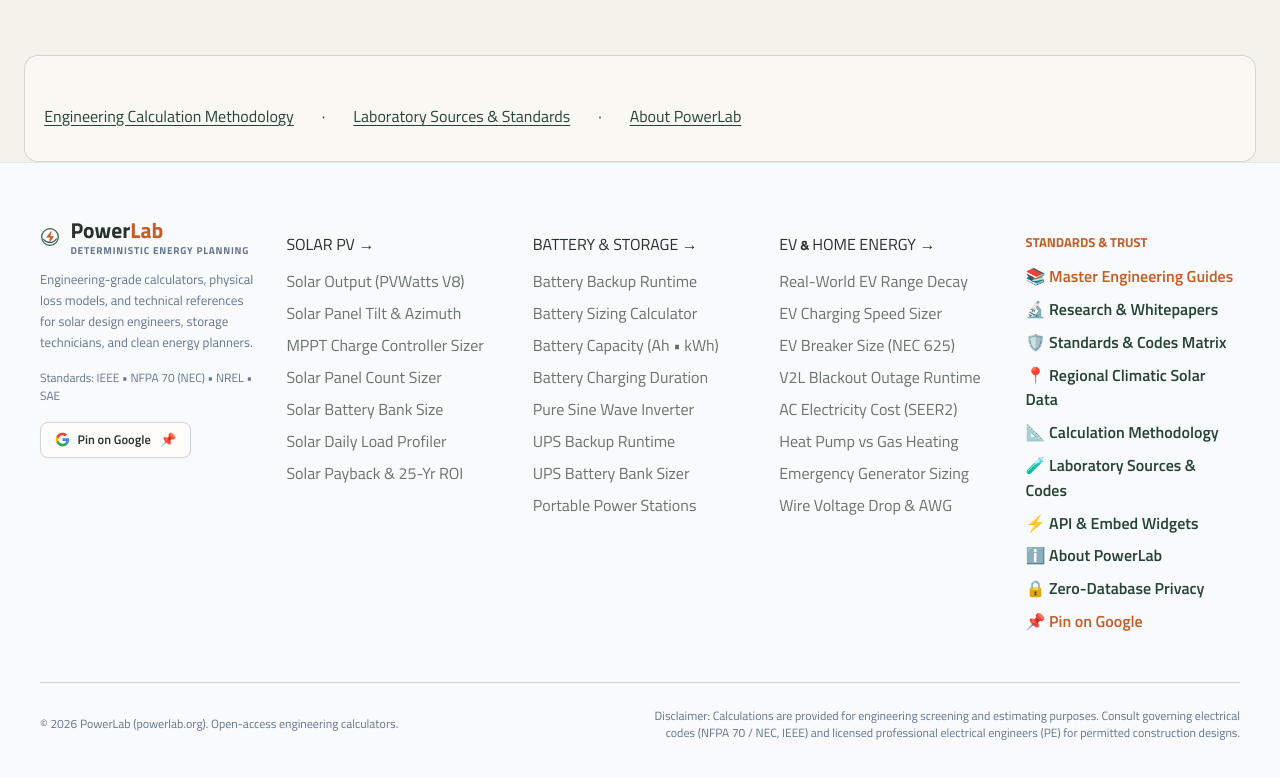
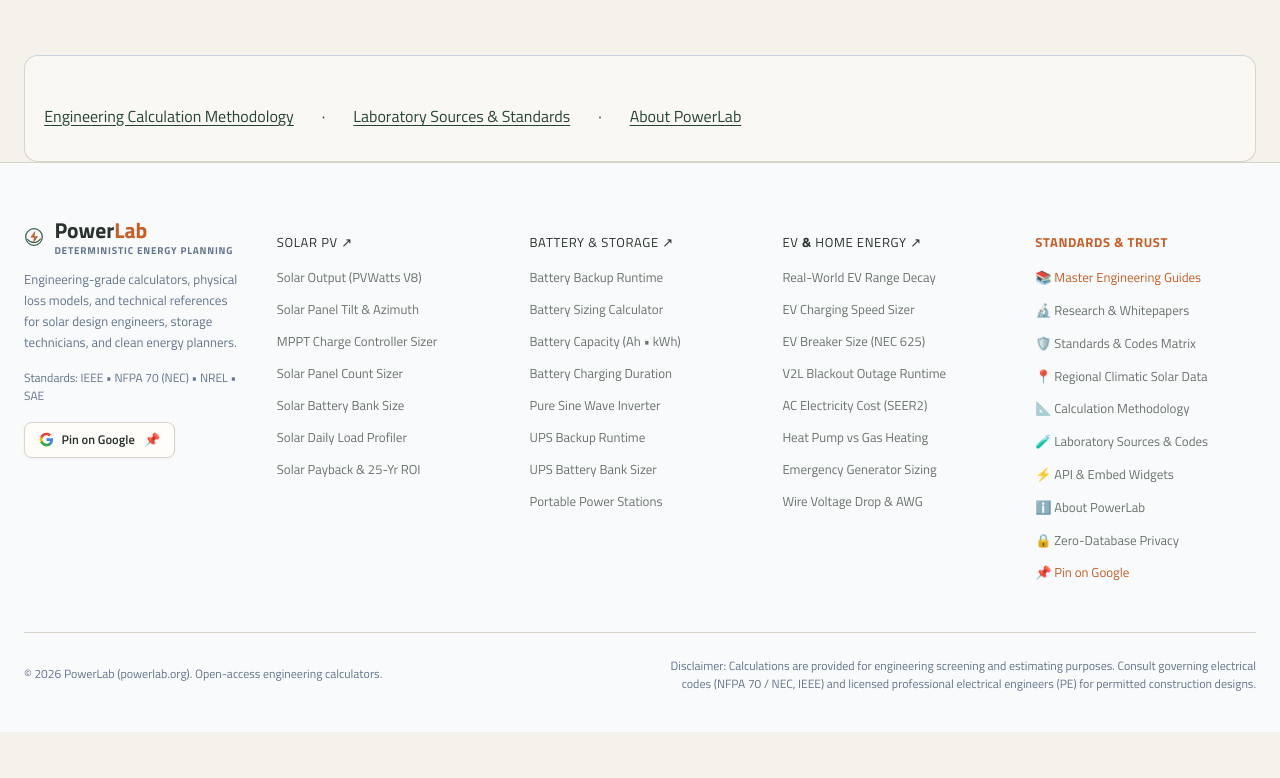
Before and after one commit to miadsaadidi/powerlab, a Next.js app: page / in a window 1280 px wide. Shown: the part 5380-6158 px from the top of the page. After the commit the page ends 6112 px from the top, so only its background shows below. Built offline with nearby package versions, Linux system fonts and the light colour scheme; no server answers.

Commit message:
fix(footer): apply exact HVACLab full-width container and typography CSS

```diff
--- a/src/app/globals.css
+++ b/src/app/globals.css
@@ -25,7 +25,7 @@ button, input, select, textarea, a, summary, [role="button"] {
 a { color:var(--brand-strong); font-size:1rem; font-weight:500; text-underline-offset:3px; }
 a:focus-visible, button:focus-visible, input:focus-visible, select:focus-visible, summary:focus-visible { outline:3px solid var(--focus); outline-offset:3px; }
 .skip-link { position:absolute; left:1rem; top:-4rem; z-index:10; background:#fff; padding:.5rem .75rem; }.skip-link:focus { top:1rem; }
-.site-header, .site-footer, main { width:calc(100% - 3rem); margin-inline:auto; }
+.site-header, main { width:calc(100% - 3rem); margin-inline:auto; }
 .site-header { position:sticky; top:0; z-index:40; width:100%; margin-inline:0; min-height:4.25rem; display:flex; align-items:center; justify-content:space-between; gap:1.25rem; padding:.5rem clamp(1rem, 3vw, 2rem); border-bottom:1px solid var(--line); background:rgb(255 253 249 / .88); backdrop-filter:blur(16px); -webkit-backdrop-filter:blur(16px); box-shadow:0 4px 20px rgb(63 54 39 / .05); }
 .brand { display:inline-flex; align-items:center; gap:.5rem; color:var(--ink); font-weight:800; text-decoration:none; font-size:1.15rem; letter-spacing:-.015em; white-space:nowrap; flex-shrink:0; }
 .brand:hover { text-decoration:none; color:var(--brand-strong); }
@@ -1297,3 +1297,99 @@ body.embed-mode {
   margin-top: 0.5rem !important;
   padding: 0.85rem !important;
 }
+
+/* ==========================================================================
+   Site Footer (Exact HVACLab Architecture & Aesthetics)
+   ========================================================================== */
+.site-footer {
+  width: 100% !important;
+  margin-inline: 0 !important;
+  border-top: 1px solid var(--line, #e2e8f0);
+  background: var(--bg-secondary, #f8fafc);
+  padding: 3.5rem 0 2.5rem;
+  margin-top: auto;
+}
+
+[data-theme="dark"] .site-footer {
+  background: #0b0f19 !important;
+  border-top-color: #1e293b !important;
+}
+
+.site-footer .site-container {
+  width: 100%;
+  max-width: 1380px;
+  margin: 0 auto;
+  padding: 0 1.5rem;
+}
+
+.site-footer a {
+  color: var(--muted, #64748b);
+  font-size: 0.8125rem !important;
+  font-weight: 500 !important;
+  text-decoration: none !important;
+  transition: color 140ms ease;
+}
+
+.site-footer a:hover {
+  color: var(--accent, #c65d24) !important;
+  text-decoration: none !important;
+}
+
+.site-footer ul {
+  list-style: none;
+  padding: 0;
+  margin: 0;
+  display: flex;
+  flex-direction: column;
+  gap: 0.45rem;
+}
+
+.site-footer .footer-column-title {
+  font-size: 0.8125rem;
+  font-weight: 700;
+  text-transform: uppercase;
+  letter-spacing: 0.05em;
+  color: var(--ink, #0f172a);
+  margin-bottom: 0.75rem;
+}
+
+[data-theme="dark"] .site-footer .footer-column-title {
+  color: #f8fafc !important;
+}
+
+[data-theme="dark"] .site-footer a {
+  color: #94a3b8 !important;
+}
+
+[data-theme="dark"] .site-footer a:hover {
+  color: #38bdf8 !important;
+}
+
+.site-footer .google-pin-button {
+  display: inline-flex;
+  align-items: center;
+  gap: 0.5rem;
+  padding: 0.45rem 0.85rem;
+  border-radius: 0.5rem;
+  font-size: 0.78125rem !important;
+  font-weight: 600 !important;
+  color: var(--ink, #0f172a) !important;
+  background: var(--surface, #ffffff);
+  border: 1px solid var(--line, #cbd5e1);
+  text-decoration: none !important;
+  box-shadow: 0 1px 3px rgba(0, 0, 0, 0.05);
+  transition: all 0.15s ease;
+}
+
+.site-footer .google-pin-button:hover {
+  border-color: var(--accent, #c65d24) !important;
+  color: var(--accent, #c65d24) !important;
+  transform: translateY(-1px);
+  box-shadow: 0 4px 10px rgba(0, 0, 0, 0.08);
+}
+
+[data-theme="dark"] .site-footer .google-pin-button {
+  background: #1a2234 !important;
+  border-color: #2e3b52 !important;
+  color: #f8fafc !important;
+}
--- a/src/components/site-footer.tsx
+++ b/src/components/site-footer.tsx
@@ -5,17 +5,8 @@ import { EnergyLogo } from "@/components/energy-logo";
 
 export function SiteFooter() {
   return (
-    <footer
-      className="site-footer"
-      style={{
-        borderTop: "1px solid var(--border-color, #e2e8f0)",
-        background: "var(--bg-secondary, #f8fafc)",
-        padding: "3.5rem 0 2.5rem",
-        marginTop: "auto",
-        width: "100%",
-      }}
-    >
-      <div className="site-container" style={{ maxWidth: "1240px", margin: "0 auto", padding: "0 1.25rem" }}>
+    <footer className="site-footer">
+      <div className="site-container">
         <div
           style={{
             display: "grid",
@@ -70,21 +61,6 @@ export function SiteFooter() {
               className="google-pin-button"
               title="Pin PowerLab on Google Preferences"
               aria-label="Pin PowerLab to your Google Preferences (opens in a new tab)"
-              style={{
-                display: "inline-flex",
-                alignItems: "center",
-                gap: "0.5rem",
-                padding: "0.45rem 0.85rem",
-                borderRadius: "0.5rem",
-                fontSize: "0.78125rem",
-                fontWeight: 600,
-                color: "var(--ink, #0f172a)",
-                background: "var(--surface, #ffffff)",
-                border: "1px solid var(--border-color, #cbd5e1)",
-                textDecoration: "none",
-                boxShadow: "0 1px 3px rgba(0,0,0,0.03)",
-                transition: "all 0.15s ease",
-              }}
             >
               <svg width="15" height="15" viewBox="0 0 24 24" aria-hidden="true" style={{ flexShrink: 0 }}>
                 <path fill="#4285F4" d="M22.56 12.25c0-.78-.07-1.53-.2-2.25H12v4.26h5.92c-.26 1.37-1.04 2.53-2.21 3.31v2.77h3.57c2.08-1.92 3.28-4.74 3.28-8.09z" />
@@ -99,106 +75,106 @@ export function SiteFooter() {
 
           {/* PILLAR 1: SOLAR PV */}
           <div>
-            <p style={{ fontSize: "0.8125rem", fontWeight: 700, textTransform: "uppercase", color: "var(--ink, #0f172a)", marginBottom: "0.75rem" }}>
+            <p className="footer-column-title">
               <Link href="/solar" style={{ color: "inherit", textDecoration: "none" }}>
-                Solar PV →
+                Solar PV ↗
               </Link>
             </p>
-            <ul style={{ listStyle: "none", padding: 0, margin: 0, display: "flex", flexDirection: "column", gap: "0.45rem", fontSize: "0.8125rem" }}>
-              <li><Link href="/solar/solar-panel-output-calculator" style={{ color: "inherit", textDecoration: "none" }}>Solar Output (PVWatts V8)</Link></li>
-              <li><Link href="/solar/solar-panel-tilt-calculator" style={{ color: "inherit", textDecoration: "none" }}>Solar Panel Tilt &amp; Azimuth</Link></li>
-              <li><Link href="/solar/solar-charge-controller-calculator" style={{ color: "inherit", textDecoration: "none" }}>MPPT Charge Controller Sizer</Link></li>
-              <li><Link href="/solar/solar-panel-size-calculator" style={{ color: "inherit", textDecoration: "none" }}>Solar Panel Count Sizer</Link></li>
-              <li><Link href="/solar/solar-battery-bank-size-calculator" style={{ color: "inherit", textDecoration: "none" }}>Solar Battery Bank Size</Link></li>
-              <li><Link href="/solar/solar-load-calculator" style={{ color: "inherit", textDecoration: "none" }}>Solar Daily Load Profiler</Link></li>
-              <li><Link href="/solar/solar-payback-calculator" style={{ color: "inherit", textDecoration: "none" }}>Solar Payback &amp; 25-Yr ROI</Link></li>
+            <ul>
+              <li><Link href="/solar/solar-panel-output-calculator">Solar Output (PVWatts V8)</Link></li>
+              <li><Link href="/solar/solar-panel-tilt-calculator">Solar Panel Tilt &amp; Azimuth</Link></li>
+              <li><Link href="/solar/solar-charge-controller-calculator">MPPT Charge Controller Sizer</Link></li>
+              <li><Link href="/solar/solar-panel-size-calculator">Solar Panel Count Sizer</Link></li>
+              <li><Link href="/solar/solar-battery-bank-size-calculator">Solar Battery Bank Size</Link></li>
+              <li><Link href="/solar/solar-load-calculator">Solar Daily Load Profiler</Link></li>
+              <li><Link href="/solar/solar-payback-calculator">Solar Payback &amp; 25-Yr ROI</Link></li>
             </ul>
           </div>
 
           {/* PILLAR 2: BATTERY & STORAGE */}
           <div>
-            <p style={{ fontSize: "0.8125rem", fontWeight: 700, textTransform: "uppercase", color: "var(--ink, #0f172a)", marginBottom: "0.75rem" }}>
+            <p className="footer-column-title">
               <Link href="/battery" style={{ color: "inherit", textDecoration: "none" }}>
-                Battery &amp; Storage →
+                Battery &amp; Storage ↗
               </Link>
             </p>
-            <ul style={{ listStyle: "none", padding: 0, margin: 0, display: "flex", flexDirection: "column", gap: "0.45rem", fontSize: "0.8125rem" }}>
-              <li><Link href="/battery/battery-runtime-calculator" style={{ color: "inherit", textDecoration: "none" }}>Battery Backup Runtime</Link></li>
-              <li><Link href="/battery/battery-size-calculator" style={{ color: "inherit", textDecoration: "none" }}>Battery Sizing Calculator</Link></li>
-              <li><Link href="/battery/battery-capacity-calculator" style={{ color: "inherit", textDecoration: "none" }}>Battery Capacity (Ah &bull; kWh)</Link></li>
-              <li><Link href="/battery/battery-charging-time-calculator" style={{ color: "inherit", textDecoration: "none" }}>Battery Charging Duration</Link></li>
-              <li><Link href="/battery/inverter-size-calculator" style={{ color: "inherit", textDecoration: "none" }}>Pure Sine Wave Inverter</Link></li>
-              <li><Link href="/battery/ups-runtime-calculator" style={{ color: "inherit", textDecoration: "none" }}>UPS Backup Runtime</Link></li>
-              <li><Link href="/battery/ups-battery-size-calculator" style={{ color: "inherit", textDecoration: "none" }}>UPS Battery Bank Sizer</Link></li>
-              <li><Link href="/battery/portable-power-station-calculator" style={{ color: "inherit", textDecoration: "none" }}>Portable Power Stations</Link></li>
+            <ul>
+              <li><Link href="/battery/battery-runtime-calculator">Battery Backup Runtime</Link></li>
+              <li><Link href="/battery/battery-size-calculator">Battery Sizing Calculator</Link></li>
+              <li><Link href="/battery/battery-capacity-calculator">Battery Capacity (Ah &bull; kWh)</Link></li>
+              <li><Link href="/battery/battery-charging-time-calculator">Battery Charging Duration</Link></li>
+              <li><Link href="/battery/inverter-size-calculator">Pure Sine Wave Inverter</Link></li>
+              <li><Link href="/battery/ups-runtime-calculator">UPS Backup Runtime</Link></li>
+              <li><Link href="/battery/ups-battery-size-calculator">UPS Battery Bank Sizer</Link></li>
+              <li><Link href="/battery/portable-power-station-calculator">Portable Power Stations</Link></li>
             </ul>
           </div>
 
           {/* PILLAR 3: EV & HOME ENERGY */}
           <div>
-            <p style={{ fontSize: "0.8125rem", fontWeight: 700, textTransform: "uppercase", color: "var(--ink, #0f172a)", marginBottom: "0.75rem" }}>
-              <Link href="/ev" style={{ color: "inherit", textDecoration: "none" }}>EV</Link> &amp; <Link href="/home-energy" style={{ color: "inherit", textDecoration: "none" }}>Home Energy →</Link>
+            <p className="footer-column-title">
+              <Link href="/ev" style={{ color: "inherit", textDecoration: "none" }}>EV</Link> &amp; <Link href="/home-energy" style={{ color: "inherit", textDecoration: "none" }}>Home Energy ↗</Link>
             </p>
-            <ul style={{ listStyle: "none", padding: 0, margin: 0, display: "flex", flexDirection: "column", gap: "0.45rem", fontSize: "0.8125rem" }}>
-              <li><Link href="/ev/ev-range-calculator" style={{ color: "inherit", textDecoration: "none" }}>Real-World EV Range Decay</Link></li>
-              <li><Link href="/ev/ev-charging-time-calculator" style={{ color: "inherit", textDecoration: "none" }}>EV Charging Speed Sizer</Link></li>
-              <li><Link href="/ev/ev-charger-breaker-size-calculator" style={{ color: "inherit", textDecoration: "none" }}>EV Breaker Size (NEC 625)</Link></li>
-              <li><Link href="/ev/v2l-runtime-calculator" style={{ color: "inherit", textDecoration: "none" }}>V2L Blackout Outage Runtime</Link></li>
-              <li><Link href="/home-energy/air-conditioner-cost-calculator" style={{ color: "inherit", textDecoration: "none" }}>AC Electricity Cost (SEER2)</Link></li>
-              <li><Link href="/home-energy/heat-pump-cost-calculator" style={{ color: "inherit", textDecoration: "none" }}>Heat Pump vs Gas Heating</Link></li>
-              <li><Link href="/home-energy/generator-size-calculator" style={{ color: "inherit", textDecoration: "none" }}>Emergency Generator Sizing</Link></li>
-              <li><Link href="/battery/voltage-drop-calculator" style={{ color: "inherit", textDecoration: "none" }}>Wire Voltage Drop &amp; AWG</Link></li>
+            <ul>
+              <li><Link href="/ev/ev-range-calculator">Real-World EV Range Decay</Link></li>
+              <li><Link href="/ev/ev-charging-time-calculator">EV Charging Speed Sizer</Link></li>
+              <li><Link href="/ev/ev-charger-breaker-size-calculator">EV Breaker Size (NEC 625)</Link></li>
+              <li><Link href="/ev/v2l-runtime-calculator">V2L Blackout Outage Runtime</Link></li>
+              <li><Link href="/home-energy/air-conditioner-cost-calculator">AC Electricity Cost (SEER2)</Link></li>
+              <li><Link href="/home-energy/heat-pump-cost-calculator">Heat Pump vs Gas Heating</Link></li>
+              <li><Link href="/home-energy/generator-size-calculator">Emergency Generator Sizing</Link></li>
+              <li><Link href="/battery/voltage-drop-calculator">Wire Voltage Drop &amp; AWG</Link></li>
             </ul>
           </div>
 
           {/* STANDARDS & AUTHORITY */}
           <div>
-            <p style={{ fontSize: "0.8125rem", fontWeight: 700, textTransform: "uppercase", color: "var(--accent, #c65d24)", marginBottom: "0.75rem" }}>
+            <p className="footer-column-title" style={{ color: "var(--accent, #c65d24)" }}>
               Standards &amp; Trust
             </p>
-            <ul style={{ listStyle: "none", padding: 0, margin: 0, display: "flex", flexDirection: "column", gap: "0.5rem", fontSize: "0.8125rem" }}>
+            <ul style={{ gap: "0.5rem" }}>
               <li>
-                <Link href="/guides" style={{ fontWeight: 600, color: "var(--accent, #c65d24)", textDecoration: "none" }}>
+                <Link href="/guides" style={{ fontWeight: 600, color: "var(--accent, #c65d24)" }}>
                   📚 Master Engineering Guides
                 </Link>
               </li>
               <li>
-                <Link href="/research" style={{ fontWeight: 600, textDecoration: "none" }}>
+                <Link href="/research" style={{ fontWeight: 600 }}>
                   🔬 Research &amp; Whitepapers
                 </Link>
               </li>
               <li>
-                <Link href="/standards" style={{ fontWeight: 600, textDecoration: "none" }}>
+                <Link href="/standards" style={{ fontWeight: 600 }}>
                   🛡️ Standards &amp; Codes Matrix
                 </Link>
               </li>
               <li>
-                <Link href="/solar/regional-climate-data" style={{ fontWeight: 600, textDecoration: "none" }}>
+                <Link href="/solar/regional-climate-data" style={{ fontWeight: 600 }}>
                   📍 Regional Climatic Solar Data
                 </Link>
               </li>
               <li>
-                <Link href="/methodology" style={{ fontWeight: 600, textDecoration: "none" }}>
+                <Link href="/methodology" style={{ fontWeight: 600 }}>
                   📐 Calculation Methodology
                 </Link>
               </li>
               <li>
-                <Link href="/sources" style={{ fontWeight: 600, textDecoration: "none" }}>
+                <Link href="/sources" style={{ fontWeight: 600 }}>
                   🧪 Laboratory Sources &amp; Codes
                 </Link>
               </li>
               <li>
-                <Link href="/developers" style={{ fontWeight: 600, textDecoration: "none" }}>
+                <Link href="/developers" style={{ fontWeight: 600 }}>
                   ⚡ API &amp; Embed Widgets
                 </Link>
               </li>
               <li>
-                <Link href="/about" style={{ fontWeight: 600, textDecoration: "none" }}>
+                <Link href="/about" style={{ fontWeight: 600 }}>
                   ℹ️ About PowerLab
                 </Link>
               </li>
               <li>
-                <Link href="/privacy" style={{ fontWeight: 600, textDecoration: "none" }}>
+                <Link href="/privacy" style={{ fontWeight: 600 }}>
                   🔒 Zero-Database Privacy
                 </Link>
               </li>
@@ -207,7 +183,7 @@ export function SiteFooter() {
                   href="https://www.google.com/preferences/source?q=powerlab.org"
                   target="_blank"
                   rel="noopener noreferrer"
-                  style={{ fontWeight: 600, display: "inline-flex", alignItems: "center", gap: "0.35rem", color: "var(--accent, #c65d24)", textDecoration: "none" }}
+                  style={{ fontWeight: 600, display: "inline-flex", alignItems: "center", gap: "0.35rem", color: "var(--accent, #c65d24)" }}
                   title="Pin PowerLab to your Google preferences to see accurate calculations first"
                 >
                   📌 Pin on Google
@@ -220,7 +196,7 @@ export function SiteFooter() {
         {/* BOTTOM COPYRIGHT & DISCLAIMER */}
         <div
           style={{
-            borderTop: "1px solid var(--border-color, #cbd5e1)",
+            borderTop: "1px solid var(--line, #e2e8f0)",
             paddingTop: "1.5rem",
             display: "flex",
             flexWrap: "wrap",
```
